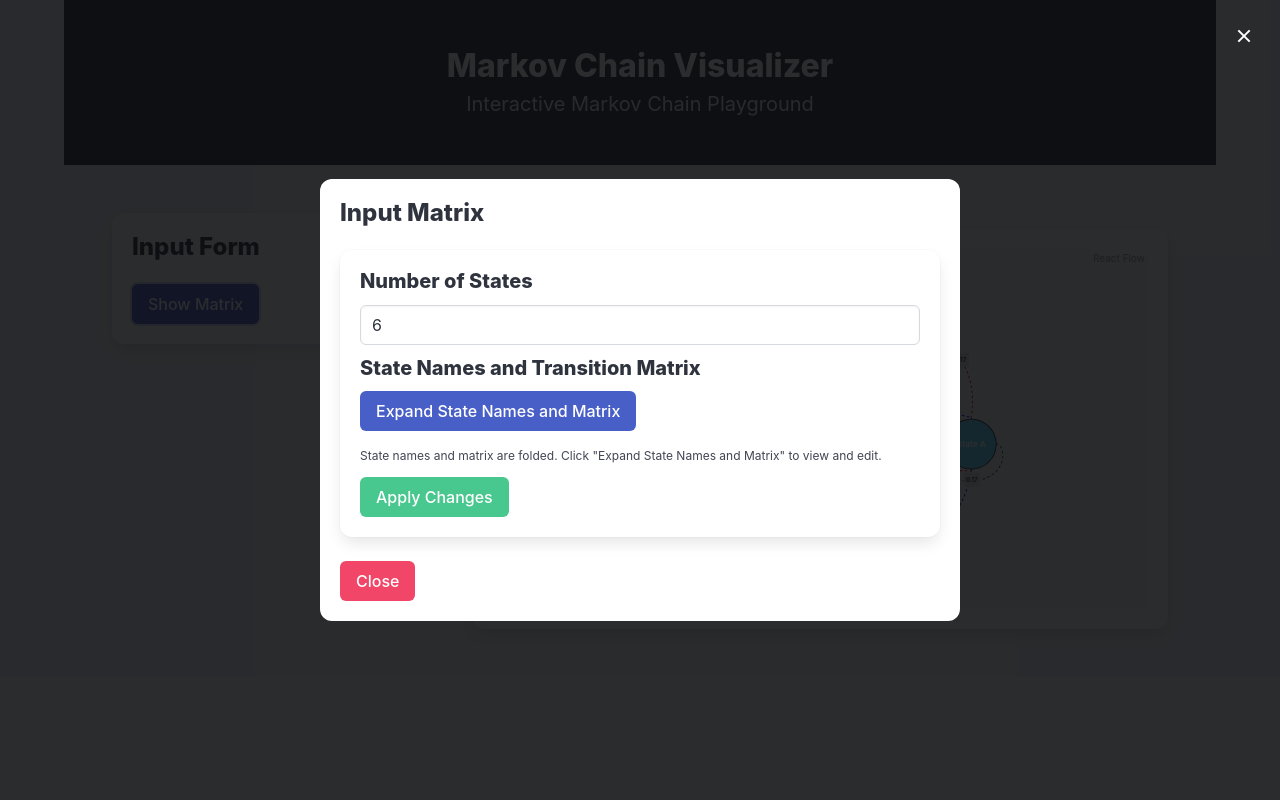
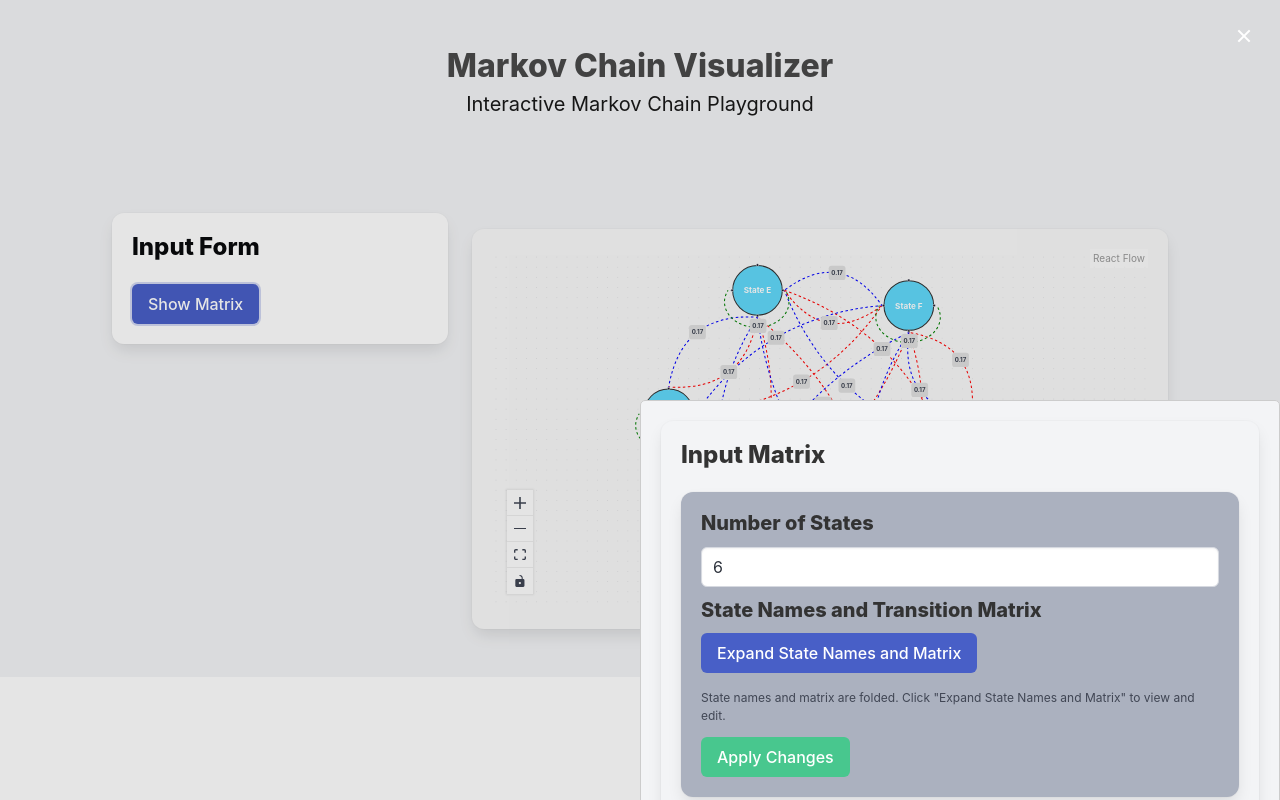
Before and after one commit to hepzanechen/markovplay, a React (Vite) app: page / in a window 1280 px wide. Both pictures are taken after a click on the button "Show Matrix". Built offline with nearby package versions, Linux system fonts and the light colour scheme.

Commit message:
the matri values wont mermoirze input

```diff
--- a/src/App.tsx
+++ b/src/App.tsx
@@ -132,11 +132,12 @@ const MarkovChainFlow = () => {
   const [size, setSize] = useState(6); // Default size
   const [stateNames, setStateNames] = useState(Array.from({ length: size }, (_, i) => `State ${String.fromCharCode(65 + i)}`));
   const [matrix, setMatrix] = useState(createMatrix(size));
-  const [nodes, setNodes, onNodesChange] = useNodesState(createNodes(size,stateNames));
+  const [nodes, setNodes, onNodesChange] = useNodesState(createNodes(size, stateNames));
   const [edges, setEdges, onEdgesChange] = useEdgesState(createEdges(matrix, nodes));
 
-
   const [error, setError] = useState(null);
+  const [isModalVisible, setModalVisible] = useState(false);
+  const [modalPosition, setModalPosition] = useState({ top: '50%', left: '50%' });
 
   useEffect(() => {
     const validationError = validateMatrix(matrix);
@@ -150,18 +151,61 @@ const MarkovChainFlow = () => {
     }
   }, [size, matrix, stateNames]);
 
+  const handleDragStart = (e) => {
+    const modal = document.getElementById('matrix-modal');
+    const offset = {
+      x: e.clientX - modal.getBoundingClientRect().left,
+      y: e.clientY - modal.getBoundingClientRect().top,
+    };
 
-  const MatrixModal = ({ isVisible, onClose, size, setSize, setMatrix, setStateNames, error }) => {
+    const onMouseMove = (moveEvent) => {
+      setModalPosition({
+        top: `${moveEvent.clientY - offset.y}px`,
+        left: `${moveEvent.clientX - offset.x}px`,
+      });
+    };
+
+    const onMouseUp = () => {
+      window.removeEventListener('mousemove', onMouseMove);
+      window.removeEventListener('mouseup', onMouseUp);
+    };
+
+    window.addEventListener('mousemove', onMouseMove);
+    window.addEventListener('mouseup', onMouseUp);
+  };
+
+  const MatrixModal = ({ isVisible, onClose, size, setSize, setMatrix, setStateNames, error, matrix }) => {
     if (!isVisible) return null;
 
     return (
-      <div className="modal is-active">
+      <div className="modal is-active" style={{ zIndex: 1000 }}>
         <div className="modal-background" onClick={onClose}></div>
-        <div className="modal-content" style={{ maxHeight: '80vh', overflowY: 'auto' }}>
-          <div className="box">
+        <div
+          id="matrix-modal"
+          className="modal-content has-background-light"
+          style={{
+            maxWidth: '800px',
+            maxHeight: '80vh',
+            overflow: 'auto',
+            position: 'absolute',
+            top: modalPosition.top,
+            left: modalPosition.left,
+            cursor: 'move',
+            border: '1px solid #ccc',
+            borderRadius: '5px',
+          }}
+          onMouseDown={handleDragStart}
+        >
+          <div className="box has-background-light">
             <h4 className="title is-4">Input Matrix</h4>
             {error && <div className="notification is-danger">{error}</div>}
-            <MatrixInputForm size={size} setSize={setSize} setMatrix={setMatrix} setStateNames={setStateNames} />
+            <MatrixInputForm
+              size={size}
+              setSize={setSize}
+              setMatrix={setMatrix}
+              setStateNames={setStateNames}
+              initialMatrix={matrix} // Pass the current matrix
+            />
             <button className="button is-danger" onClick={onClose}>Close</button>
           </div>
         </div>
@@ -171,12 +215,9 @@ const MarkovChainFlow = () => {
 };
 
 
-  const [isModalVisible, setModalVisible] = useState(false);
-
-
   return (
     <div className="container">
-      <section className="hero is-dark">
+      <section className="hero is-light">
         <div className="hero-body has-text-centered">
           <p className="title" style={{ marginBottom: '0.5rem' }}>Markov Chain Visualizer</p>
           <p className="subtitle" style={{ marginTop: '0.5rem' }}>Interactive Markov Chain Playground</p>
@@ -187,7 +228,7 @@ const MarkovChainFlow = () => {
         <div className="columns is-multiline">
           <div className="column is-one-third">
             <div className="box has-background-white">
-            <h4 className="title is-4 has-text-dark">Input Form</h4>
+              <h4 className="title is-4 has-text-black">Input Form</h4>
               <button className="button is-link" onClick={() => setModalVisible(true)}>
                 Show Matrix
               </button>
@@ -195,19 +236,19 @@ const MarkovChainFlow = () => {
             </div>
           </div>
           <div className="column is-two-thirds">
-            <div className="box" style={{ height: '50vh', marginTop: '1rem' }}>
+            <div className="box" style={{ height: '50vh', marginTop: '1rem', backgroundColor: '#f9f9f9' }}>
               <ReactFlow
                 nodes={nodes}
                 edges={edges}
                 onNodesChange={onNodesChange}
                 onEdgesChange={onEdgesChange}
                 snapToGrid={true}
-                edgeTypes={edgeTypes}
-                nodeTypes={nodeTypes}
+                edgeTypes={edgeTypes} // Define your edge types here
+                nodeTypes={nodeTypes} // Define your node types here
                 fitView
                 attributionPosition="top-right"
                 connectionMode={ConnectionMode.Loose}
-                style={{ background: '#f9f9f9' }} // Light background for React Flow
+                style={{ background: '#f9f9f9' }}
               >
                 <Controls />
                 <Background />
@@ -226,11 +267,8 @@ const MarkovChainFlow = () => {
         setStateNames={setStateNames}
         error={error} // Pass error to the modal
       />
-
     </div>
   );
-
-
 };
 
 export default MarkovChainFlow;
--- a/src/components/MatrixInput.tsx
+++ b/src/components/MatrixInput.tsx
@@ -12,7 +12,7 @@ const MatrixInputForm: React.FC<MatrixInputFormProps> = ({ size, setSize, setMat
   const [stateNamesInput, setStateNamesInput] = useState<string[]>([]);
   const [matrixInput, setMatrixInput] = useState<number[][]>([]);
   const [isMatrixFolded, setIsMatrixFolded] = useState(true);
-
+// Update local state when initialMatrix changes
   useEffect(() => {
     setStateNamesInput(Array.from({ length: size }, (_, i) => `State ${String.fromCharCode(65 + i)}`));
     setMatrixInput(Array.from({ length: size }, () => Array(size).fill(1 / size)));
@@ -59,7 +59,7 @@ const MatrixInputForm: React.FC<MatrixInputFormProps> = ({ size, setSize, setMat
   };
 
   return (
-    <div className="box">
+    <div className="box has-background-grey-light">
       <div className="field">
       <h4 className="title is-5">Number of States</h4>
         <div className="control">
--- a/src/index.tsx
+++ b/src/index.tsx
@@ -1,7 +1,7 @@
 import React from 'react'; // Ensure React is imported
 import { createRoot } from 'react-dom/client';
 import App from './App';
-
+import './styles/index.css';
 const container = document.querySelector('#app');
 
 if (container) {
--- /dev/null
+++ b/src/styles/index.css
@@ -0,0 +1,21 @@
+.modal-background {
+    background-color: rgba(0, 0, 0, 0.1); /* Adjusted dimming */
+}
+
+.modal-content {
+    /*background-color: #fff; /* Light background for modal content */
+    border-radius: 8px; /* Optional: Add some border radius */
+    padding: 20px; /* Optional: Add padding */
+}
+
+.hero.is-dark {
+    background-color: #f5f5f5; /* Light background for the hero section */
+}
+
+.title {
+    color: #333; /* Darker color for the title */
+}
+
+.subtitle {
+    color: #666; /* Darker color for the subtitle */
+}
```
Lines whose indentation alone changed are shown as unchanged.
